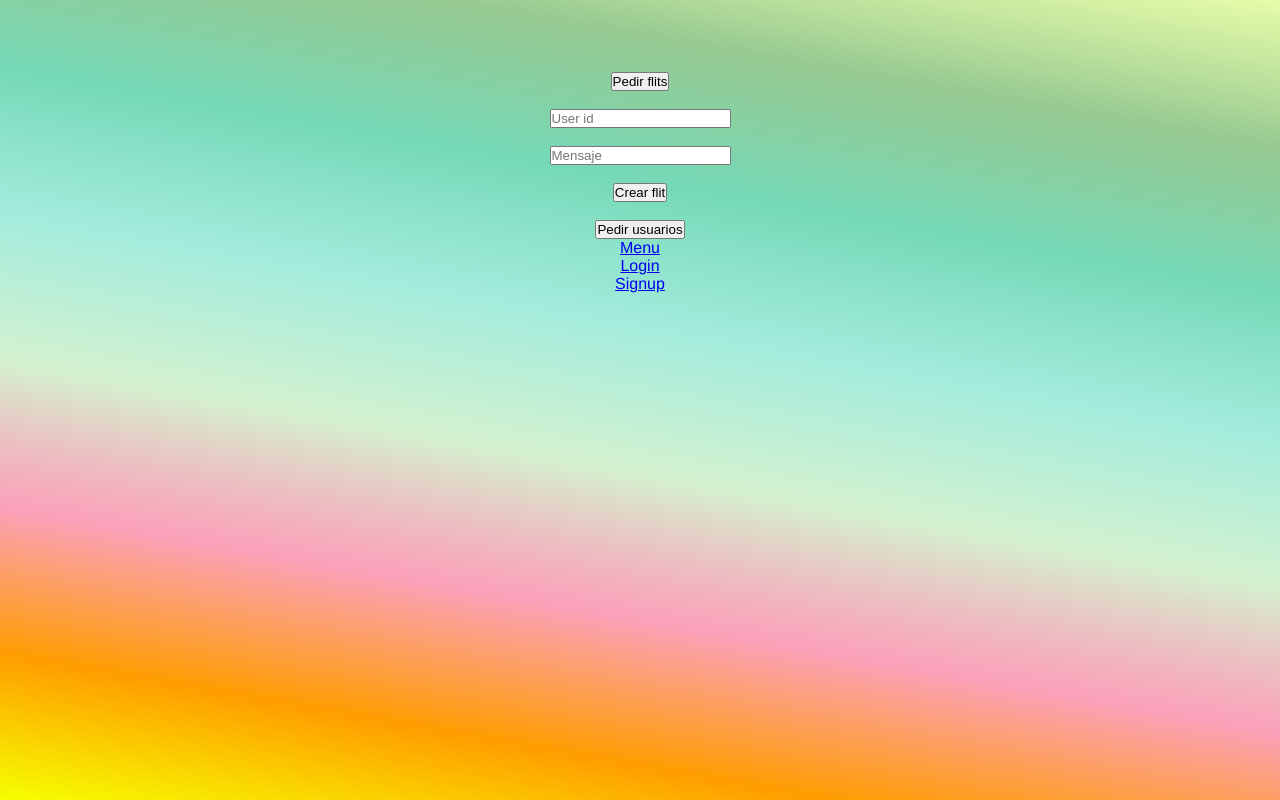
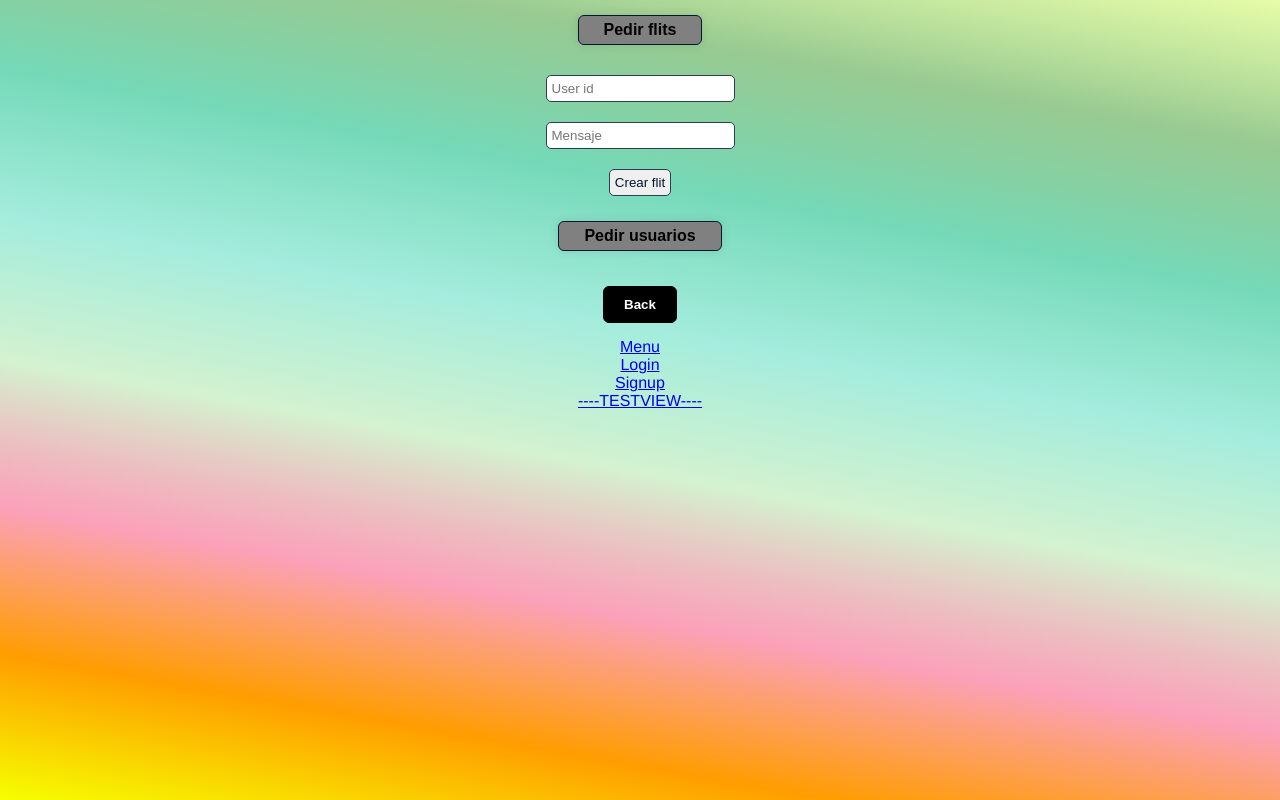
Before and after one commit to rsdibella/flitter-crash-frontend, a Vue app in the folder flitter/: page /#/test in a window 1280 px wide. Built offline with nearby package versions, Linux system fonts and the light colour scheme.

Commit message:
navigation feature- GoBack button component made and implemented in Menu, Login, Signup and test views

```diff
--- a/flitter/public/index.html
+++ b/flitter/public/index.html
@@ -4,8 +4,8 @@
     <meta charset="utf-8">
     <meta http-equiv="X-UA-Compatible" content="IE=edge">
     <meta name="viewport" content="width=device-width,initial-scale=1.0">
-    <link rel="icon" href="./flitterLogo2-removebg-preview.png">
-    <title><%= htmlWebpackPlugin.options.title %></title>
+    <link rel="icon" href="../src/assets/flitter-icon-whiteBgr.png">
+    <title>flitter</title>
   </head>
   <body>
     <noscript>
--- a/flitter/src/App.vue
+++ b/flitter/src/App.vue
@@ -3,6 +3,7 @@
   <router-link to="/menu">Menu</router-link>
   <router-link to="/login">Login</router-link>
   <router-link to="/signup">Signup</router-link>
+  <router-link to="/test">----TESTVIEW----</router-link>
 </template>
 
 <style>
@@ -34,19 +35,7 @@ html, body {
   color: black;
 }
 
-nav {
-  border: dashed 1px red;
-  position: fixed;
-  top: 0;
-  padding: 30px;
-  width: 100%
-}
 
-nav a {
-  border: dashed 1px red;
-  font-weight: bold;
-  color: #1a3550;
-}
 
 nav a.router-link-exact-active {
   color: #ffffff;
--- a/flitter/src/components/FlitCard.vue
+++ b/flitter/src/components/FlitCard.vue
@@ -35,10 +35,6 @@
 
     <style scoped>
 
-    * {
-      border: dashed 1px red
-    }
-
     .flit-card {
       width: 300px;
       padding: 20px;
@@ -47,7 +43,7 @@
       justify-content: center;
       background-color: white;
       border: 0.5px solid black;
-      border-radius: 4px;
+      border-radius: 6px;
       margin: 10px;
     }
 
--- /dev/null
+++ b/flitter/src/components/GoBack.vue
@@ -0,0 +1,36 @@
+<template>
+  <span class="go-back">
+    <button @click="goBack">Back</button>
+  </span>
+</template>
+
+<script>
+export default {
+  methods: {
+    goBack() {
+      return this.$router.go(-1);
+    }
+  }
+}
+</script>
+
+<style scoped>
+.go-back {
+  display: flex;
+  flex-direction: column;
+
+  cursor: pointer;
+}
+
+button {
+  align-self: center;
+  border: 1px black solid;
+  padding: 10px 20px;
+  background-color: black;
+  color: white;
+  font-weight: 900;
+  margin: 15px;
+  border-radius: 6px;
+}
+
+</style>
--- a/flitter/src/views/FlitsView.vue
+++ b/flitter/src/views/FlitsView.vue
@@ -16,10 +16,11 @@
       import useFlits from '@/composables/useFlits';
       import FlitCard from '@/components/FlitCard.vue';
 
+
       export default defineComponent({
         name: 'flitsView',
         components: {
-          FlitCard
+          FlitCard,
         },
 
         setup() {
--- a/flitter/src/views/LoginView.vue
+++ b/flitter/src/views/LoginView.vue
@@ -15,6 +15,7 @@
             <input class="button" type="submit" value="Login" @click="showCredentials">
         </div>
       </form>
+      <GoBack />
     </div>
   </div>
  </template>
@@ -22,11 +23,12 @@
 <script>
 
   import { defineComponent, ref } from 'vue';
+  import GoBack from '@/components/GoBack';
 
   export default defineComponent({
     name: 'loginView',
     components: {
-
+      GoBack
     },
 
   setup() {
--- a/flitter/src/views/SignupView.vue
+++ b/flitter/src/views/SignupView.vue
@@ -23,6 +23,7 @@
             <input class="button" type="submit" value="Signup" @click="signUp(userInfo)">
         </div>
       </form>
+      <GoBack />
     </div>
   </div>
  </template>
@@ -31,11 +32,12 @@
 
   import { defineComponent, ref } from 'vue';
   import useUsers from '@/composables/useUsers';
+  import GoBack from "@/components/GoBack";
 
   export default defineComponent({
     name: 'signUpView',
     components: {
-
+      GoBack
     },
 
   setup() {
@@ -86,7 +88,7 @@
   max-width: 300px;
   align-items: center;
   padding: 20px 40px;
-  border: 3px solid #2c3e50;
+  border: 3px solid black;
   border-radius: 8px;
   box-shadow: 0 0 10px rgba(0, 0, 0, 0.1);
 }
--- a/flitter/src/views/TestView.vue
+++ b/flitter/src/views/TestView.vue
@@ -1,33 +1,28 @@
 <template>
-
-  <br />
-  <br />
-  <br />
-  <br />
-  <div>
+  <div class="app-wraper">
+    <div>
     <button @click="fetchFlits()">Pedir flits</button>
   </div>
-  <br />
+
   <form>
       <div>
         <input type="number" placeholder="User id" v-model="flitInfo.id_user" required>
       </div>
-      <br />
+
       <div>
         <input type="text" placeholder="Mensaje" v-model="flitInfo.message" required>
       </div>
-      <br />
+
       <div id="lower">
           <input class="button" type="submit" value="Crear flit" @click="createNewFlit(flitInfo)">
       </div>
   </form>
-  <br />
+
   <div>
     <button @click="fetchUsers()">Pedir usuarios</button>
   </div>
-
-
-
+  </div>
+  <GoBack />
 </template>
 
 <script>
@@ -35,11 +30,12 @@
 import useFlits from '@/composables/useFlits';
 import useUsers from '@/composables/useUsers';
 import {  ref } from 'vue';
+import GoBack from '@/components/GoBack';
 
 export default {
   name: 'testView',
   components: {
-
+    GoBack
   },
   setup() {
 
@@ -63,9 +59,38 @@ export default {
 
 <style scoped>
 
+.app-wraper {
+  display: flex;
+  flex-direction: column;
+  justify-content: space-evenly
+}
+
 .create-flit {
   display: flex;
   flex-direction: column;
 }
 
+input {
+  padding: 5px 5px;
+  margin: 10px;
+  border-style: none;
+  border: solid 0.8px #2c3e50;
+  border-radius: 5px;
+  color: #00172d;
+}
+
+button {
+  padding: 5px 25px;
+  margin-top: 15px;
+  margin-bottom: 20px;
+  border-style: none;
+  border: solid 1px #00172d;
+  border-radius: 6px;
+  background-color: gray;
+  font-size: 16px;
+  font-weight: bolder;
+  color: black;
+  box-shadow: 0 0 10px rgba(0, 0, 0, 0.1);
+}
+
 </style>
```
